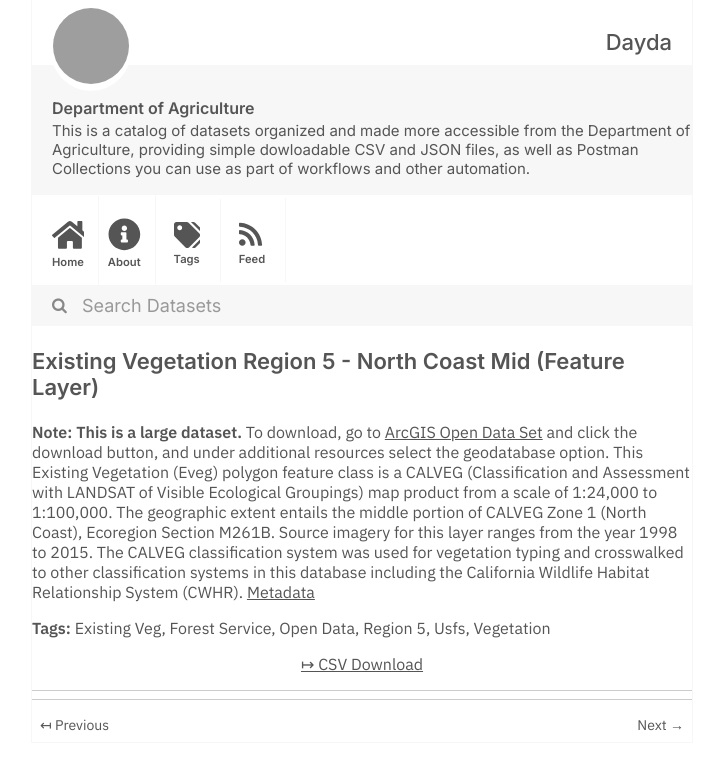
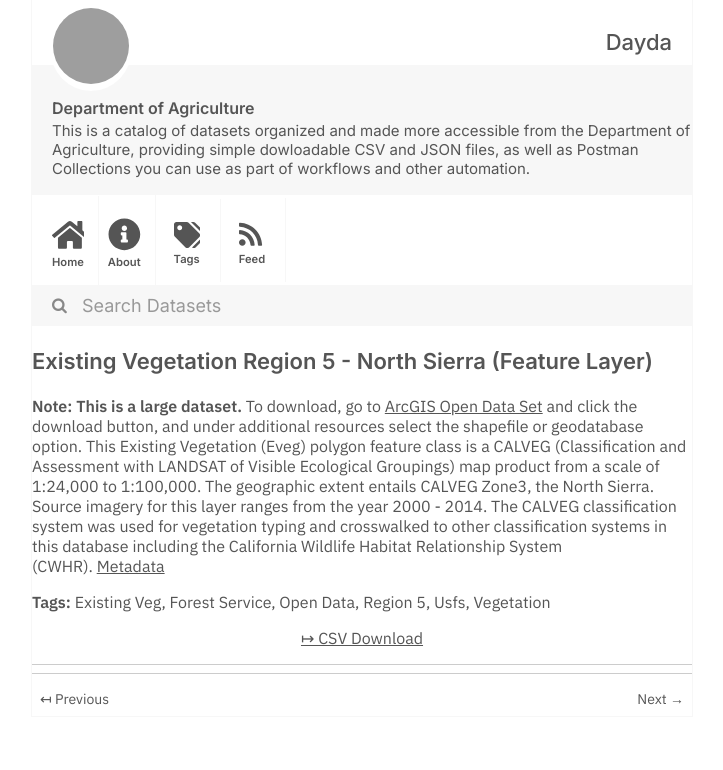
Before and after one commit to dayda-entities/department-of-agriculture, a Jekyll site: the page built from _posts/2020-12-03-existing-vegetation-region-5-n.md, in a window 1280 px wide, cut to the strip 0-770 px from the top of the page. Shown: the whole strip, without its empty margins (278-1001 px from the left). Built offline with Jekyll 4.4.1, drawn with Linux system fonts in a browser that asks for light colours; grey boxes are pictures that could not be loaded.

Commit message:
Publish Data

```diff
--- a/_posts/2020-12-03-existing-vegetation-region-5-n.md
+++ b/_posts/2020-12-03-existing-vegetation-region-5-n.md
@@ -1,7 +1,7 @@
 ---
-title: Existing Vegetation Region 5 - North Coast Mid (Feature Layer)
-created: '2020-12-03T20:26:40.940026'
-modified: '2021-05-14T15:14:06.047954'
+title: Existing Vegetation Region 5 - North Sierra (Feature Layer)
+created: '2020-12-03T20:26:43.409049'
+modified: '2021-05-14T15:14:07.959275'
 state: active
 type: dataset
 tags:
@@ -13,9 +13,9 @@ tags:
   - Vegetation
 groups: []
 csv_url: >-
-  https://data-usfs.hub.arcgis.com/datasets/af9d8f3df7144a7480ff8b3946d293cb_4.csv?outSR=%7B%22latestWkid%22%3A4269%2C%22wkid%22%3A4269%7D
+  https://data-usfs.hub.arcgis.com/datasets/0815c3f5fda44584a34fc7d82d44dfb2_7.csv?outSR=%7B%22latestWkid%22%3A4269%2C%22wkid%22%3A4269%7D
 json_url: ''
 layout: post
 
 ---
-<b>Note:</b> <b>This is a large dataset. </b>To download, go to <a href='https://enterprisecontentnew-usfs.hub.arcgis.com/datasets/existing-vegetation-region-5-north-coast-mid-feature-layer' target='_blank'>ArcGIS Open Data Set</a> and click the download button, and under additional resources select the geodatabase option. This Existing Vegetation (Eveg) polygon feature class is a CALVEG (Classification and Assessment with LANDSAT of Visible Ecological Groupings) map product from a scale of 1:24,000 to 1:100,000. The geographic extent entails the middle portion of CALVEG Zone 1 (North Coast), Ecoregion Section M261B. Source imagery for this layer ranges from the year 1998 to 2015. The CALVEG classification system was used for vegetation typing and crosswalked to other classification systems in this database including the California Wildlife Habitat Relationship System (CWHR). <a href='https://data.fs.usda.gov/geodata/edw/edw_resources/meta/S_USA.EVMid_R05_NorCoastMid.xml' target='_blank'>Metadata</a>
+<b>Note:</b> <b>This is a large dataset. </b>To download, go to <a href='https://enterprisecontentnew-usfs.hub.arcgis.com/datasets/existing-vegetation-region-5-north-sierra-feature-layer' target='_blank'>ArcGIS Open Data Set</a> and click the download button, and under additional resources select the shapefile or geodatabase option. This Existing Vegetation (Eveg) polygon feature class is a CALVEG (Classification and Assessment with LANDSAT of Visible Ecological Groupings) map product from a scale of 1:24,000 to 1:100,000. The geographic extent entails CALVEG Zone3, the North Sierra. Source imagery for this layer ranges from the year 2000 - 2014. The CALVEG classification system was used for vegetation typing and crosswalked to other classification systems in this database including the California Wildlife Habitat Relationship System (CWHR). <a href='https://data.fs.usda.gov/geodata/edw/edw_resources/meta/S_USA.EVMid_R05_NorthSierra.xml' target='_blank'>Metadata</a>
```
